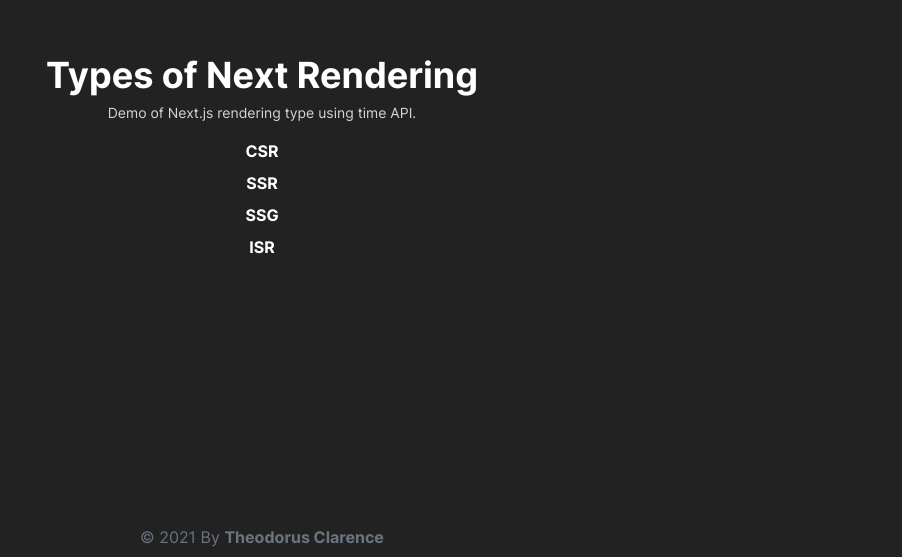
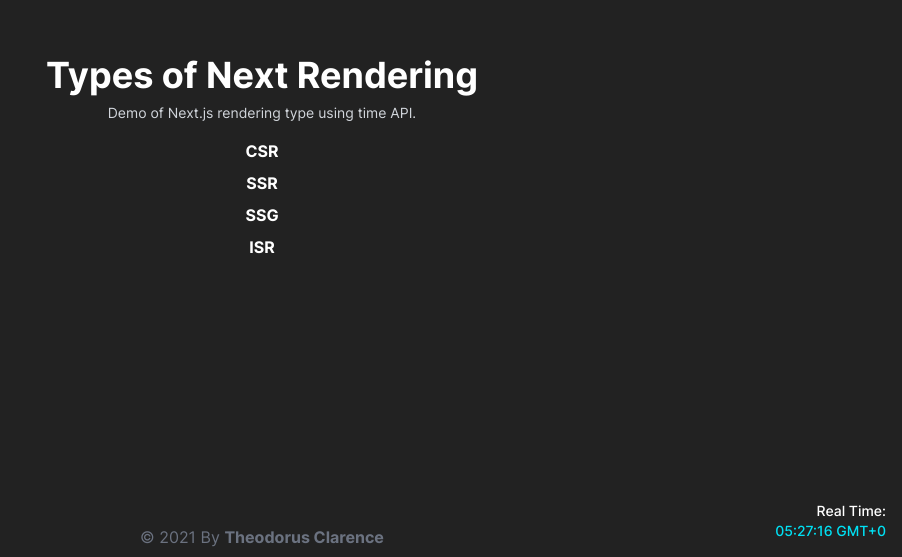
Before and after one commit to theodorusclarence/nextjs-csr-ssg-isr, a Next.js app: page / in a window 1280 px wide. Shown: the part 243-800 px from the top of the page, without its empty margins (378-1280 px from the left). Built offline with nearby package versions, Linux system fonts and the light colour scheme.

Commit message:
feat: add realtime to index

```diff
--- a/src/pages/index.tsx
+++ b/src/pages/index.tsx
@@ -1,9 +1,12 @@
 import * as React from 'react';
+
+import useRealTime from '@/hooks/useRealTime';
 
 import Seo from '@/components/Seo';
 import CustomLink from '@/components/links/CustomLink';
 
 export default function HomePage() {
+  const realTime = useRealTime();
   return (
     <>
       <Seo templateTitle='Home' />
@@ -34,6 +37,11 @@ export default function HomePage() {
               </CustomLink>
             </footer>
           </div>
+
+          <div className='text-sm text-right absolute right-4 bottom-4 font-medium'>
+            <p className='text-white'>Real Time:</p>
+            <p className='text-primary-400'>{realTime}</p>
+          </div>
         </section>
       </main>
     </>
```
